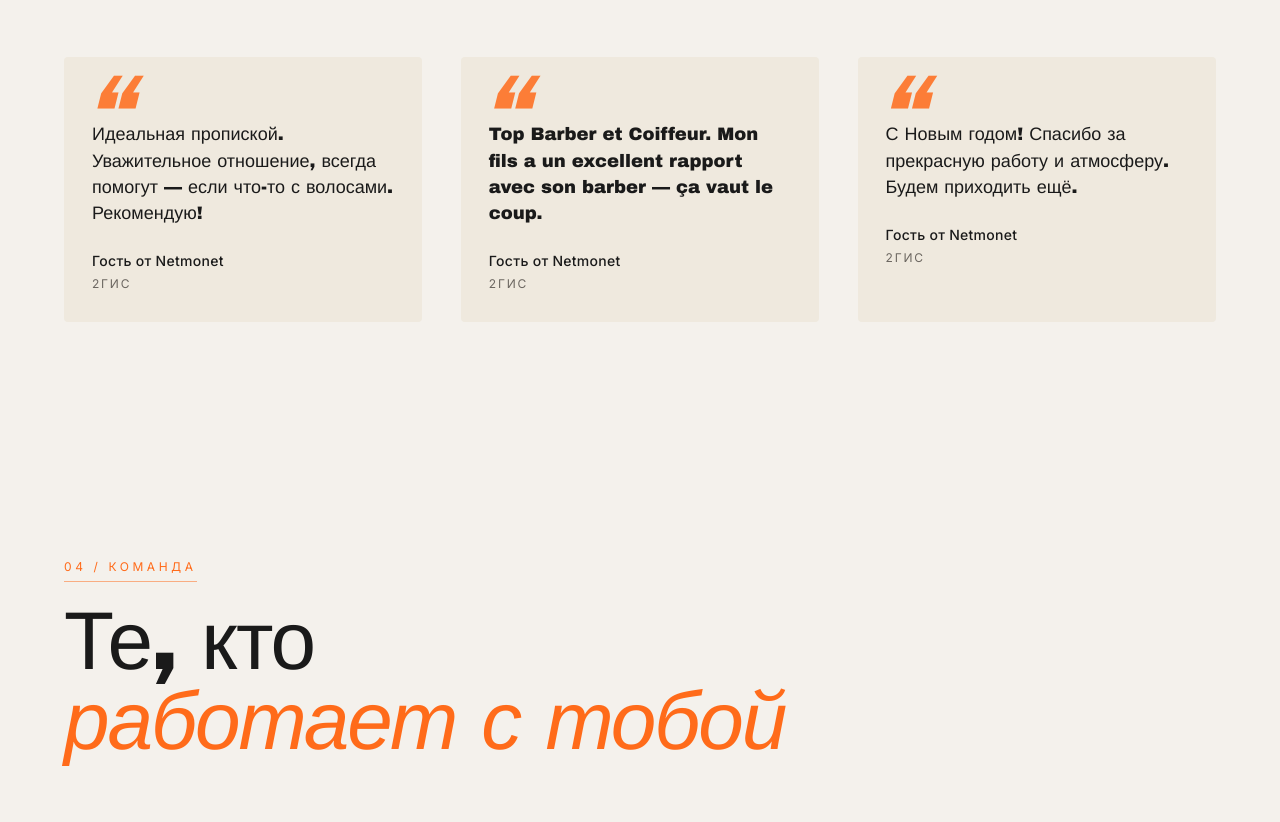
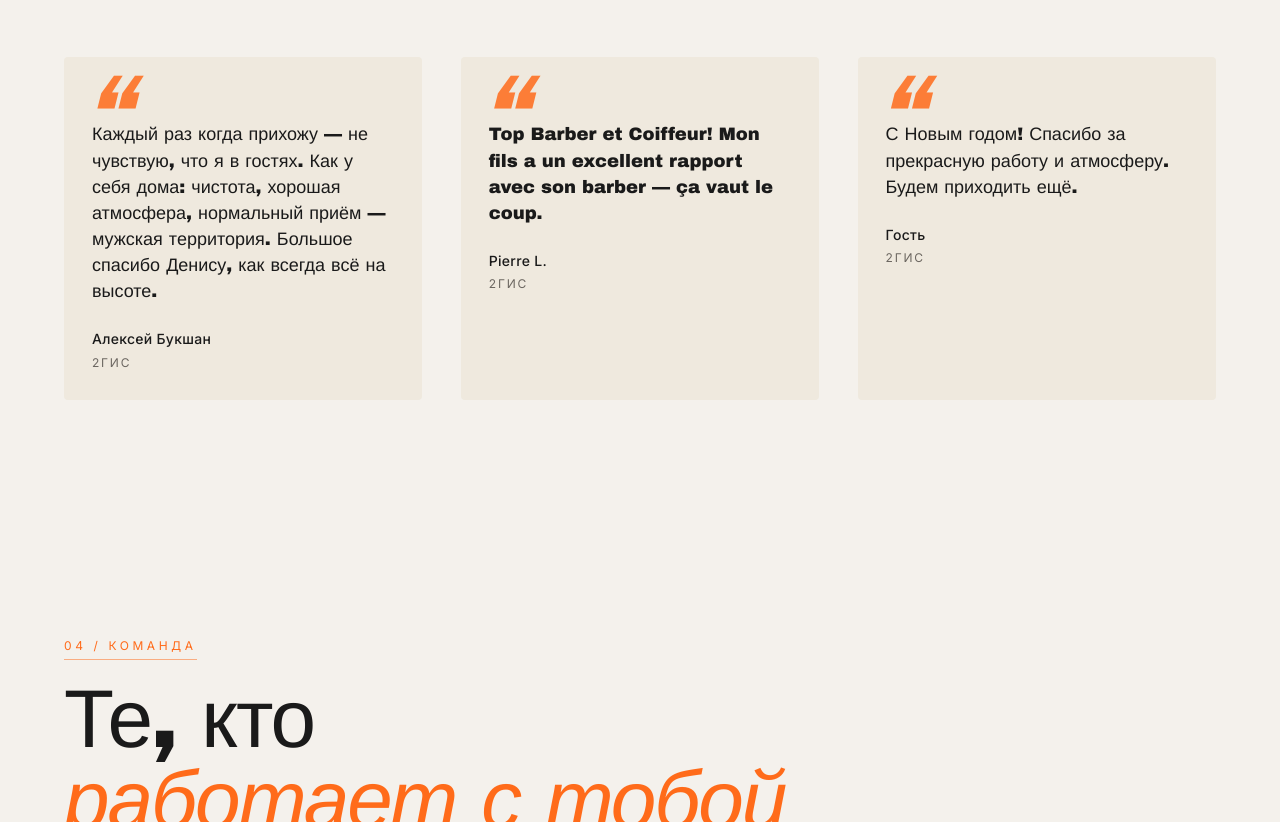
Before and after one commit to rumiantsevivan/bigbro, a plain HTML site: page bigbro.html in a window 1280 px wide. Shown: the part 4221-5043 px from the top of the page. Drawn offline with Linux system fonts and the light colour scheme; a web font is replaced by a local one.

Commit message:
Отзывы: убрать «Гость от Netmonet», взять реальный отзыв Алексея Букшан + Pierre L. для французского

```diff
--- a/bigbro.html
+++ b/bigbro.html
@@ -1395,17 +1395,17 @@ window.SITE_CONFIG = {
   // === Реальные отзывы с 2ГИС ===
   reviews: [
     {
-      author: "Гость от Netmonet",
-      text: "Идеальная пропиской. Уважительное отношение, всегда помогут — если что-то с волосами. Рекомендую!",
+      author: "Алексей Букшан",
+      text: "Каждый раз когда прихожу — не чувствую, что я в гостях. Как у себя дома: чистота, хорошая атмосфера, нормальный приём — мужская территория. Большое спасибо Денису, как всегда всё на высоте.",
       source: "2ГИС",
     },
     {
-      author: "Гость от Netmonet",
-      text: "Top Barber et Coiffeur. Mon fils a un excellent rapport avec son barber — ça vaut le coup.",
+      author: "Pierre L.",
+      text: "Top Barber et Coiffeur! Mon fils a un excellent rapport avec son barber — ça vaut le coup.",
       source: "2ГИС",
     },
     {
-      author: "Гость от Netmonet",
+      author: "Гость",
       text: "С Новым годом! Спасибо за прекрасную работу и атмосферу. Будем приходить ещё.",
       source: "2ГИС",
     },
```
Also changed, not shown: config.js (+5 -5 lines).
